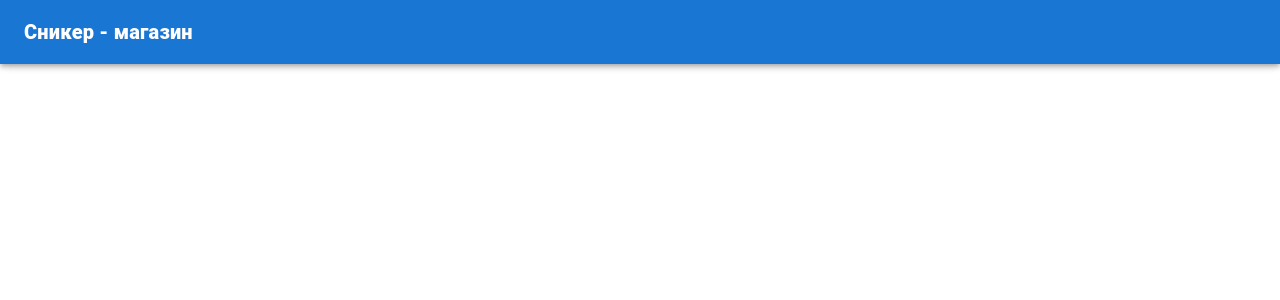
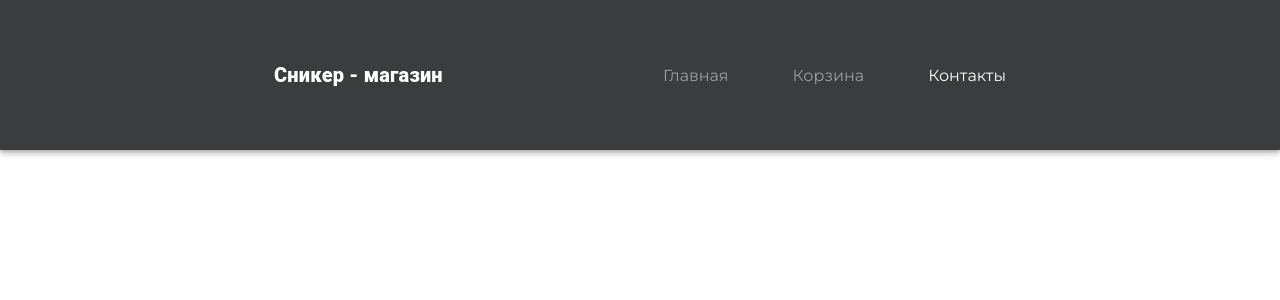
Before and after one commit to DEN21R/sneakers-shop, a React (Vite) app: page /contacts in a window 1280 px wide. Before the commit this address had no page. Shown: the top 300 px of the page. Built offline with nearby package versions, Linux system fonts and the light colour scheme.

Commit message:
added styles to Header

```diff
--- a/index.html
+++ b/index.html
@@ -1,8 +1,14 @@
-<!doctype html>
+<!DOCTYPE html>
 <html lang="en">
   <head>
     <meta charset="UTF-8" />
     <link rel="icon" type="image/svg+xml" href="/vite.svg" />
+    <link rel="preconnect" href="https://fonts.googleapis.com" />
+    <link rel="preconnect" href="https://fonts.gstatic.com" crossorigin />
+    <link
+      href="https://fonts.googleapis.com/css2?family=Montserrat:ital,wght@0,100..900;1,100..900&display=swap"
+      rel="stylesheet"
+    />
     <meta name="viewport" content="width=device-width, initial-scale=1.0" />
     <title>sneakers-shop</title>
   </head>
--- a/src/App.css
+++ b/src/App.css
@@ -1,3 +1,14 @@
+* {
+  margin: 0;
+  padding: 0;
+  box-sizing: border-box;
+  font-family: 'Montserrat', sans-serif;
+
+  a {
+    text-decoration: none;
+  }
+}
+
 .appMain {
   max-width: 1920px;
   width: 100%;
--- a/src/components/header/index.jsx
+++ b/src/components/header/index.jsx
@@ -1,12 +1,44 @@
-import { AppBar, Toolbar, Typography } from '@mui/material'
+import { AppBar, Toolbar, Typography, Box } from '@mui/material'
+import { NavLink } from 'react-router-dom'
+
+const menuNav = [
+  {
+    path: '/',
+    title: 'Главная',
+  },
+  {
+    path: '/cart',
+    title: 'Корзина',
+  },
+  {
+    path: '/contacts',
+    title: 'Контакты',
+  },
+]
 
 function Header() {
   return (
-    <AppBar>
-      <Toolbar>
+    <AppBar
+      position="static"
+      sx={{ backgroundColor: '#3B3C3D', px: 31.25, py: 5.4 }}
+    >
+      <Toolbar sx={{ display: 'flex', justifyContent: 'space-between' }}>
         <Typography sx={{ fontSize: '20px', fontWeight: 900 }}>
           Сникер - магазин
         </Typography>
+        <Box sx={{ display: 'flex', gap: 8 }}>
+          {menuNav.map((el, index) => (
+            <NavLink
+              key={index}
+              to={el.path}
+              style={({ isActive }) => ({
+                color: isActive ? '#FFFFFF' : '#FFFFFF80',
+              })}
+            >
+              {el.title}
+            </NavLink>
+          ))}
+        </Box>
       </Toolbar>
     </AppBar>
   )
```
Also changed, not shown: src/components/footer/index.jsx (added), src/components/footer/styles.module.css (added).
